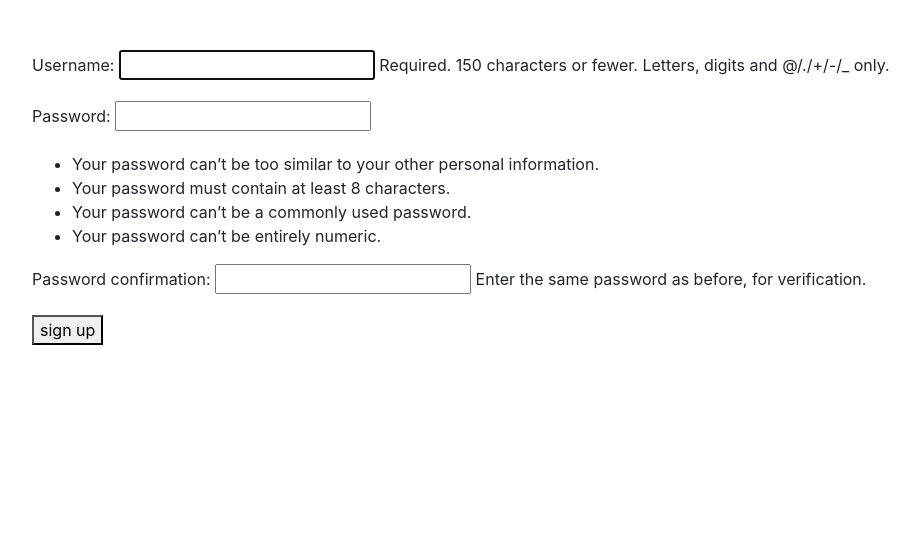
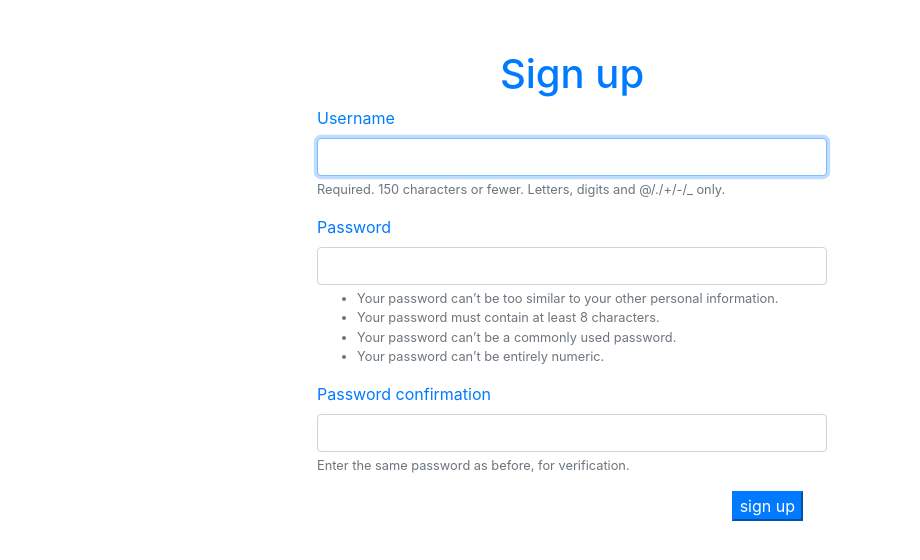
Before and after one commit to Subodhghimire99/Django-Blogs, a Django app: page /accounts/signup/ in a window 1280 px wide. Shown: the part 56-616 px from the top of the page, without its empty margins (68-988 px from the left). Run offline with Django 3.2, Linux system fonts and the light colour scheme; some libraries are stand-ins or nearby versions.

Commit message:
Modified

```diff
--- a/new/blogs/templates/blogs/blog_home.html
+++ b/new/blogs/templates/blogs/blog_home.html
@@ -6,7 +6,6 @@
 <p>Click on them to go in detail about the blog</p>
 <div class="container">
 	{%for items in all_posts%}
-		<div class="container">
 			<div class="card" style="width: 18rem;">
 				  <!-- <img class="card-img-top" src="/media/{{items.photo}}" alt="Card image cap"> -->
 				  <div class="card-body">
@@ -16,7 +15,6 @@
 				  </div>
 				</div>
 			</div>
-		</div>
 	{%endfor%}
 </div>
 {% endblock %}
--- a/new/new/settings.py
+++ b/new/new/settings.py
@@ -38,9 +38,12 @@ INSTALLED_APPS = [
     'django.contrib.sessions',
     'django.contrib.messages',
     'django.contrib.staticfiles',
+    'crispy_forms',
     'product',
     'blogs',
 ]
+
+CRISPY_TEMPLATE_PACK = 'bootstrap4'
 
 MIDDLEWARE = [
     'django.middleware.security.SecurityMiddleware',
--- a/new/templates/base.html
+++ b/new/templates/base.html
@@ -10,11 +10,18 @@
 	<meta charset="utf-8">
     <meta name="viewport" content="width=device-width, initial-scale=1, shrink-to-fit=no">
 
+    <meta charset="utf-8">
+    <meta name="viewport" content="width=device-width, initial-scale=1, shrink-to-fit=no">
+    <link rel="stylesheet" href="https://stackpath.bootstrapcdn.com/bootstrap/4.1.3/css/bootstrap.min.css" integrity="sha384-MCw98/SFnGE8fJT3GXwEOngsV7Zt27NXFoaoApmYm81iuXoPkFOJwJ8ERdknLPMO" crossorigin="anonymous">
+
     <link rel="stylesheet" href="https://stackpath.bootstrapcdn.com/bootstrap/4.3.1/css/bootstrap.min.css" integrity="sha384-ggOyR0iXCbMQv3Xipma34MD+dH/1fQ784/j6cY/iJTQUOhcWr7x9JvoRxT2MZw1T" crossorigin="anonymous">
 
     <script src="https://code.jquery.com/jquery-3.3.1.slim.min.js" integrity="sha384-q8i/X+965DzO0rT7abK41JStQIAqVgRVzpbzo5smXKp4YfRvH+8abtTE1Pi6jizo" crossorigin="anonymous"></script>
 	<script src="https://cdnjs.cloudflare.com/ajax/libs/popper.js/1.14.7/umd/popper.min.js" integrity="sha384-UO2eT0CpHqdSJQ6hJty5KVphtPhzWj9WO1clHTMGa3JDZwrnQq4sF86dIHNDz0W1" crossorigin="anonymous"></script>
 	<script src="https://stackpath.bootstrapcdn.com/bootstrap/4.3.1/js/bootstrap.min.js" integrity="sha384-JjSmVgyd0p3pXB1rRibZUAYoIIy6OrQ6VrjIEaFf/nJGzIxFDsf4x0xIM+B07jRM" crossorigin="anonymous"></script>
+
+	<link rel="stylesheet" href="https://stackpath.bootstrapcdn.com/bootstrap/4.1.3/css/bootstrap.min.css" integrity="sha384-MCw98/SFnGE8fJT3GXwEOngsV7Zt27NXFoaoApmYm81iuXoPkFOJwJ8ERdknLPMO" crossorigin="anonymous">
+	<script src="https://stackpath.bootstrapcdn.com/bootstrap/4.1.3/js/bootstrap.min.js" integrity="sha384-ChfqqxuZUCnJSK3+MXmPNIyE6ZbWh2IMqE241rYiqJxyMiZ6OW/JmZQ5stwEULTy" crossorigin="anonymous"></script>
 
 
 
@@ -26,8 +33,9 @@
     font-family:-apple-system, BlinkMacSystemFont, 'Segoe UI', Roboto, Oxygen, Ubuntu, Cantarell, 'Open Sans', 'Helvetica Neue', sans-serif;
     color:crimson;
     }
-
-
+    .asteriskField{
+    	visibility: hidden;
+    }
     previous style
 </style>
 <body>
--- a/new/templates/signup.html
+++ b/new/templates/signup.html
@@ -1,9 +1,15 @@
 {% extends 'base.html' %}
+{% load crispy_forms_tags %}
 {% block home %}
-<div class="container" style="margin-top:50px;">
-	<form action="." method="POST">{% csrf_token %}
-		{{ form.as_p}}
-		<button type="submit">sign up</button>
-	</form>
+<div class="row justify-content-center">
+	<div class="col-6 text-primary">
+		<div class="container" style="margin-top:50px;">
+			<h1 style="text-align:center;">Sign up</h1>
+			<form action="." method="POST">{% csrf_token %}
+				{{ form|crispy}}
+				<button type="submit" class="bt btn-primary float-right mr-4">sign up</button>
+			</form>
+		</div>
+	</div>
 </div>
 {% endblock %}
```
Also changed, not shown: new/product/templates/product/input.html (+10 -5 lines), new/templates/registration/login.html (+4 -3 lines), new/db.sqlite3.
